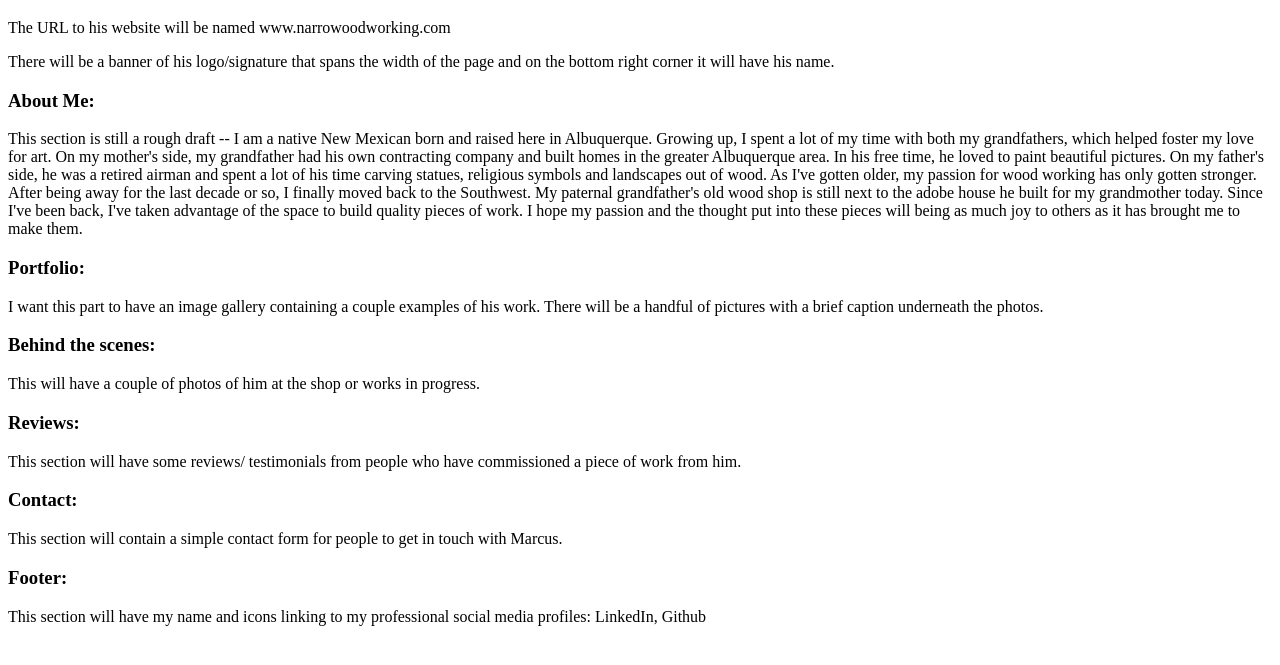
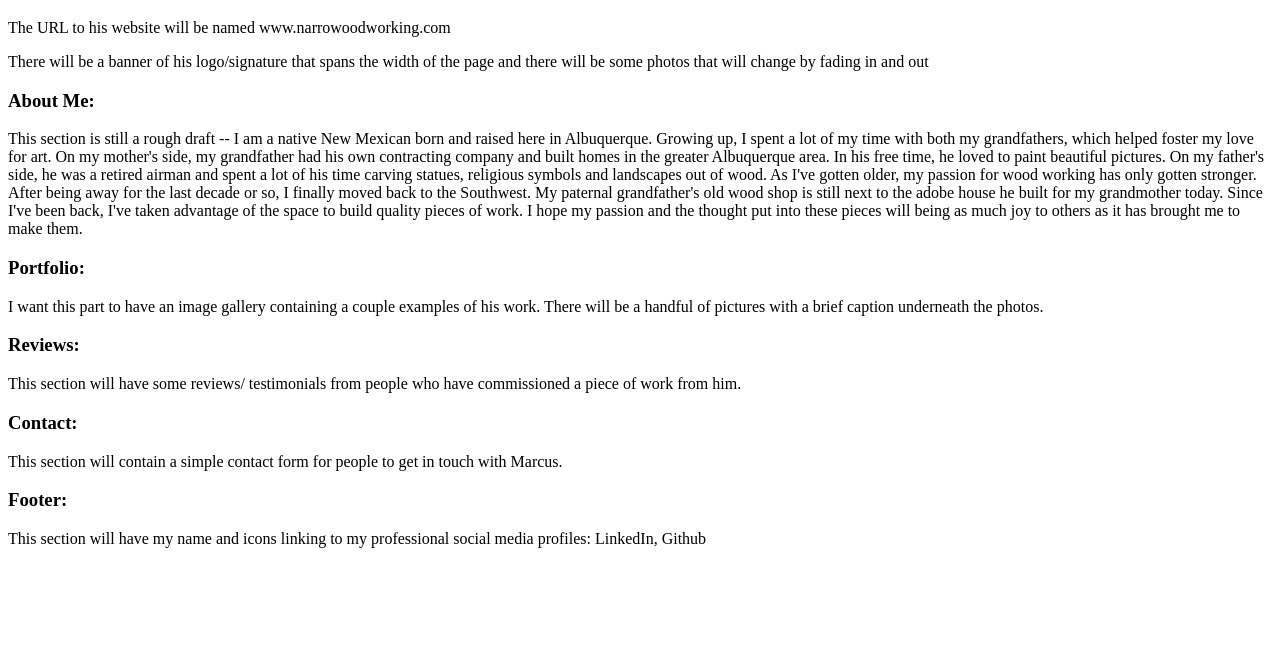
Before and after one commit to cindychen5/marcus-website, a plain HTML site: page public_html/documentation/milestone-2.html in a window 1280 px wide. Shown: the part 61-726 px from the top of the page. Drawn offline with Linux system fonts and the light colour scheme.

Commit message:
took out behind the scene section

```diff
--- a/public_html/documentation/milestone-2.html
+++ b/public_html/documentation/milestone-2.html
@@ -8,15 +8,13 @@
 <h1>Content Strategy</h1>
 <p>The URL to his website will be named www.narrowoodworking.com</p>
 
-<p>There will be a banner of his logo/signature that spans the width of the page and on the bottom right corner it will have his name.</p>
+<p>There will be a banner of his logo/signature that spans the width of the page and there will be some photos that will change by fading in and out</p>
 
 <h3>About Me:</h3>
     <p>This section is still a rough draft -- I am a native New Mexican born and raised here in Albuquerque. Growing up, I spent a lot of my time with both my grandfathers, which helped foster my love for art. On my mother's side, my grandfather had his own contracting company and built homes in the greater Albuquerque area. In his free time, he loved to paint beautiful pictures. On my father's side, he was a retired airman and spent a lot of his time carving statues, religious symbols and landscapes out of wood. As I've gotten older, my passion for wood working has only gotten stronger. After being away for the last decade or so, I finally moved back to the Southwest. My paternal grandfather's old wood shop is still next to the adobe house he built for my grandmother today. Since I've been back, I've taken advantage of the space to build quality pieces of work. I hope my passion and the thought put into these pieces will being as much joy to others as it has brought me to make them.
     </p>
 <h3>Portfolio:</h3>
     <p>I want this part to have an image gallery containing a couple examples of his work. There will be a handful of pictures with a brief caption underneath the photos.</p>
-<h3>Behind the scenes:</h3>
-    <p>This will have a couple of photos of him at the shop or works in progress.</p>
 <h3>Reviews:</h3>
     <p>This section will have some reviews/ testimonials from people who have commissioned a piece of work from him. </p>
 <h3>Contact:</h3>
```
